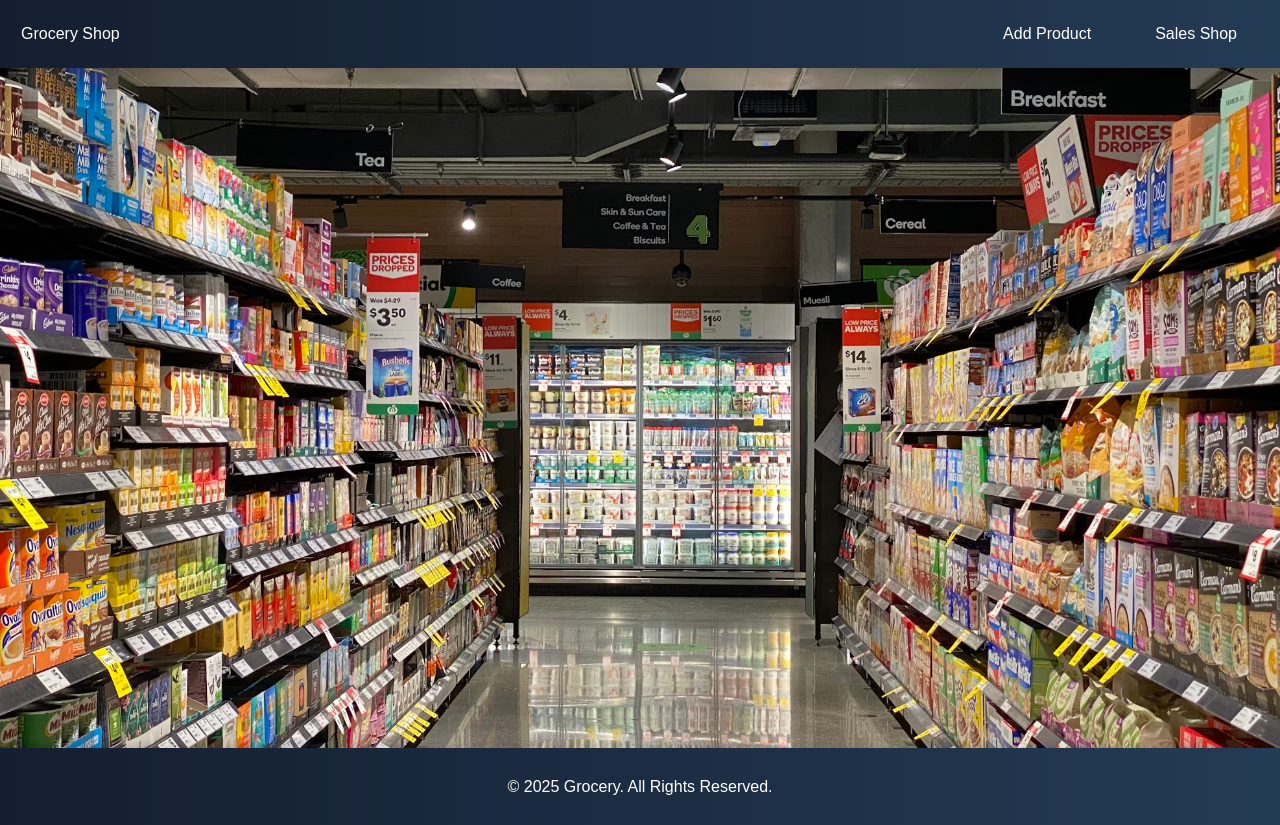
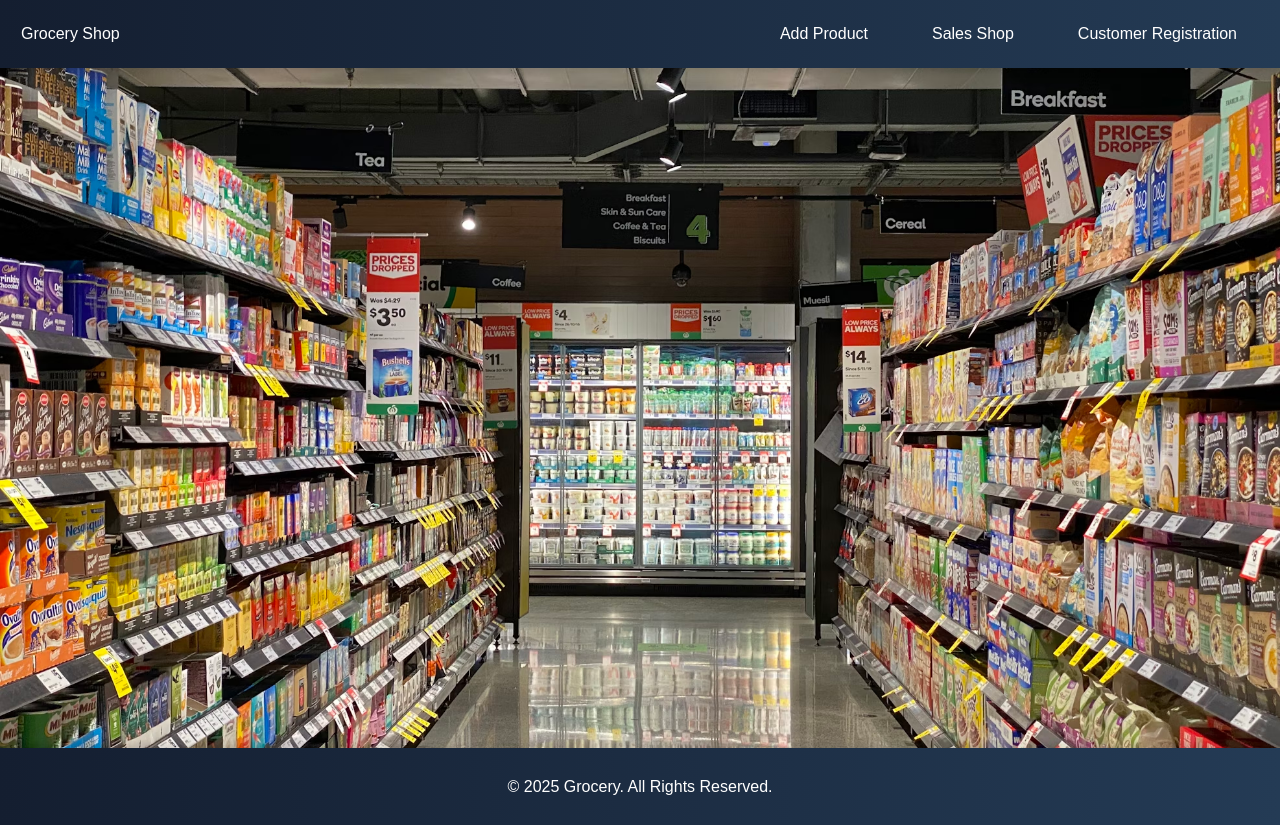
Before and after one commit to rasanajana20/shop, a plain HTML site: page index.html in a window 1280 px wide. Drawn offline with Linux system fonts and the light colour scheme.

Commit message:
Update index.html

```diff
--- a/index.html
+++ b/index.html
@@ -14,7 +14,7 @@
                 <li><a href="../Product/index.html">Add Product</a></li>
                 <li><a href="../Sales/index.html">Sales Shop</a></li>
                 <!-- <li><a href="../Stock/index.html">Add Stock</a></li> -->
-                <!-- <li><a href="">Customer Registration</a></li> -->
+                <li><a href="../customer/index.html">Customer Registration</a></li>
             </ul>
         </nav>
     </header>
```
